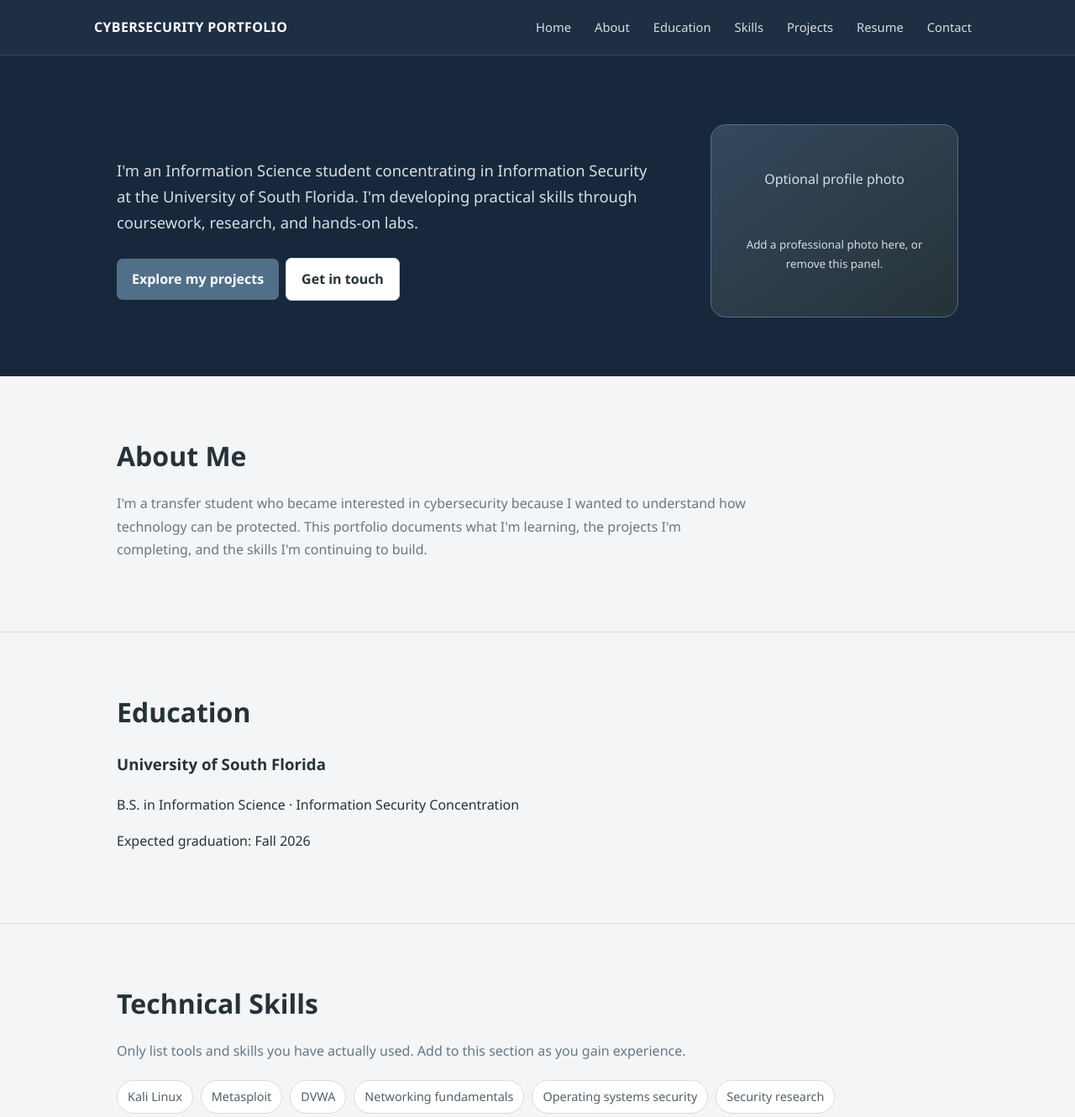
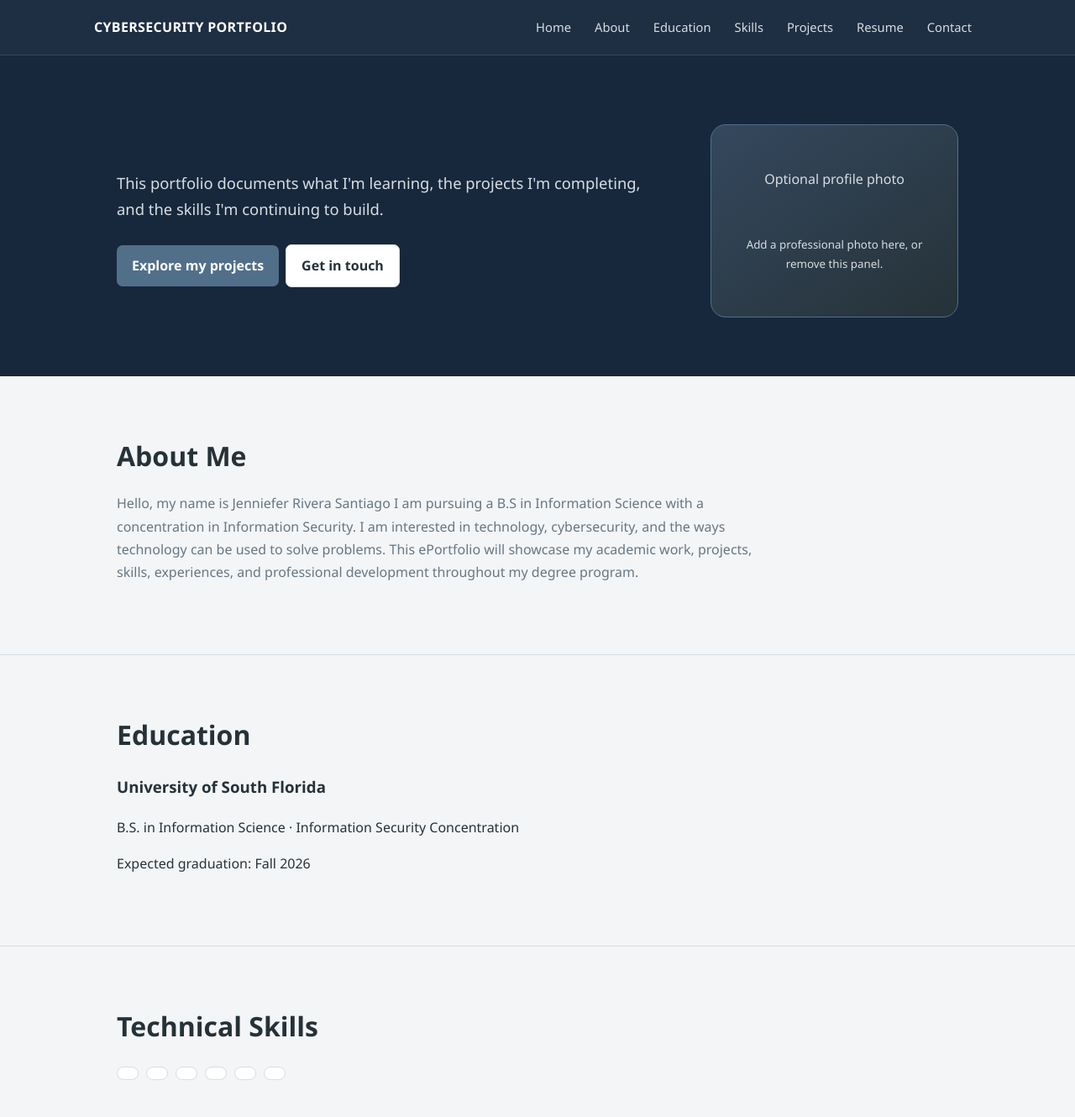
Before and after one commit to JennieferRivera/JennieferRivera-Portfolio, a plain HTML site: page index.html in a window 1280 px wide. Shown: the top 1330 px of the page at 84% size. Drawn offline with Linux system fonts and the light colour scheme.

Commit message:
Revise portfolio introduction and skills section
Updated portfolio content and personal introduction.

```diff
--- a/index.html
+++ b/index.html
@@ -1,9 +1,11 @@
-<!doctype html><html lang="en"><head><meta charset="utf-8"><meta name="viewport" content="width=device-width, initial-scale=1"><title>Cybersecurity Portfolio</title><link rel="stylesheet" href="assets/css/style.css"></head><body>
+<!doctype html><html lang="en"><head><meta charset="utf-8"><meta name="viewport" content="width=device-width, initial-scale=1"><title>Welcome to my portfolio</title><link rel="stylesheet" href="assets/css/style.css"></head><body>
 <header class="topbar"><div class="nav"><a class="brand" href="#home">CYBERSECURITY PORTFOLIO</a><nav class="navlinks"><a href="#home">Home</a><a href="#about">About</a><a href="#education">Education</a><a href="#skills">Skills</a><a href="#projects">Projects</a><a href="#resume">Resume</a><a href="#contact">Contact</a></nav></div></header>
-<main><section class="hero" id="home"><div class="container hero-grid"><div><p class="lead">I'm an Information Science student concentrating in Information Security at the University of South Florida. I'm developing practical skills through coursework, research, and hands-on labs.</p><a class="button" href="#projects">Explore my projects</a><a class="button secondary" href="#contact">Get in touch</a></div><div class="portrait">Optional profile photo<br><small>Add a professional photo here, or remove this panel.</small></div></div></section>
-<section class="section" id="about"><div class="container"><h2>About Me</h2><p class="section-intro">I'm a transfer student who became interested in cybersecurity because I wanted to understand how technology can be protected. This portfolio documents what I'm learning, the projects I'm completing, and the skills I'm continuing to build.</p></div></section>
+<main><section class="hero" id="home"><div class="container hero-grid"><div><p class="lead">This portfolio documents what I'm learning, the projects I'm completing, and the skills I'm continuing to build.</p><a class="button" href="#projects">Explore my projects</a><a class="button secondary" href="#contact">Get in touch</a></div><div class="portrait">Optional profile photo<br><small>Add a professional photo here, or remove this panel.</small></div></div></section>
+<section class="section" id="about"><div class="container"><h2>About Me</h2><p class="section-intro">Hello, my name is Jenniefer Rivera Santiago
+I am pursuing a B.S in Information Science  with a concentration in Information Security. I am interested in technology, cybersecurity, and the ways technology can be used to solve problems.
+This ePortfolio will showcase my academic work, projects, skills, experiences, and professional development throughout my degree program.</p></div></section>
 <section class="section" id="education"><div class="container"><h2>Education</h2><div class="panel"><h3>University of South Florida</h3><p>B.S. in Information Science · Information Security Concentration</p><p>Expected graduation: Fall 2026</p></div></div></section>
-<section class="section" id="skills"><div class="container"><h2>Technical Skills</h2><p class="section-intro">Only list tools and skills you have actually used. Add to this section as you gain experience.</p><div class="chips"><span class="chip">Kali Linux</span><span class="chip">Metasploit</span><span class="chip">DVWA</span><span class="chip">Networking fundamentals</span><span class="chip">Operating systems security</span><span class="chip">Security research</span></div></div></section>
+<section class="section" id="skills"><div class="container"><h2>Technical Skills</h2><p class="section-intro"></p><div class="chips"><span class="chip"></span><span class="chip"></span><span class="chip"></span><span class="chip"></span><span class="chip"></span><span class="chip"></span></div></div></section>
 
 
 
```
